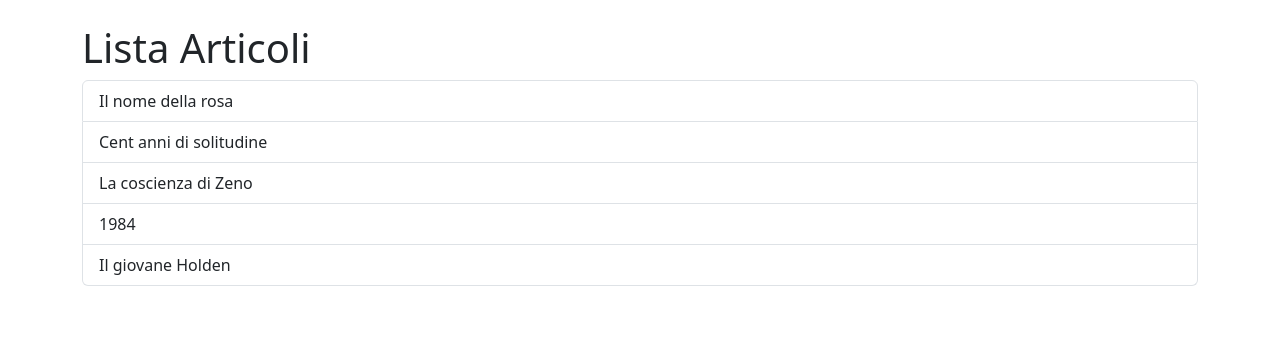
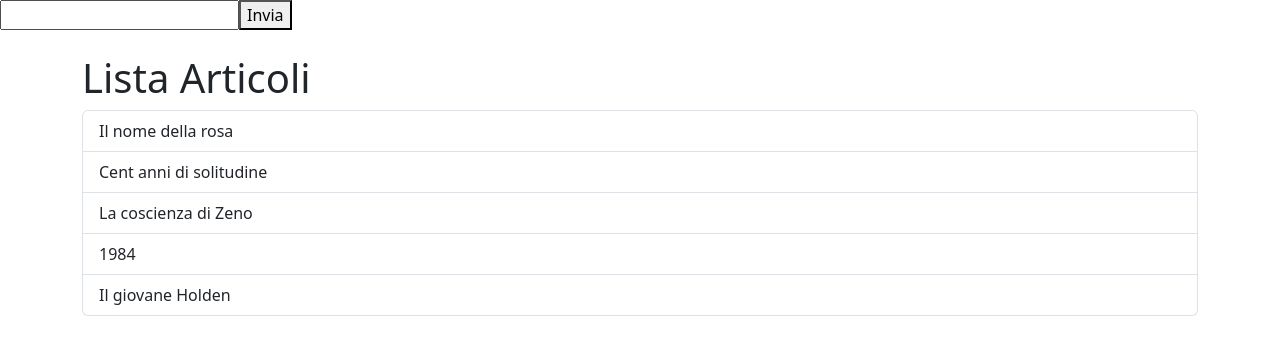
Before and after one commit to Maria-Lucia-Mazzara/react-form, a React (Vite) app: page / in a window 1280 px wide. Shown: the top 354 px of the page. Built offline with nearby package versions, Linux system fonts and the light colour scheme.

Commit message:
aggiunto form per aggiungere un nuovo titolo, fatta constante nuova vuota dove salverò i miei dati. e fatta funzione che si attiverà quando avverrà un evento

```diff
--- a/src/App.jsx
+++ b/src/App.jsx
@@ -2,17 +2,30 @@ import { useState } from 'react'
 
 
 function App() {
-  const libri = [
+  const books = [
     { id: 1, titolo: 'Il nome della rosa' },
     { id: 2, titolo: 'Cent anni di solitudine' },
     { id: 3, titolo: 'La coscienza di Zeno' },
     { id: 4, titolo: '1984' },
     { id: 5, titolo: 'Il giovane Holden' },
   ];
-  const [count, setCount] = useState(0)
+  const [libri, setLibri] = useState(books);
+  const [nuovoTitolo, setNuovoTitolo] = useState('');
+
+  const invio = (e) => {
+    e.preventDefault()
+    alert('Inviato!')
+  }
 
   return (
     <>
+      <form onSubmit={invio}>
+        <input type='text' value={nuovoTitolo} onChange={e => setNuovoTitolo(e.target.value)} />
+        <button>
+          Invia
+        </button>
+      </form>
+
       <div className="container mt-4">
         <h1>Lista Articoli</h1>
         <ul className="list-group">
```
